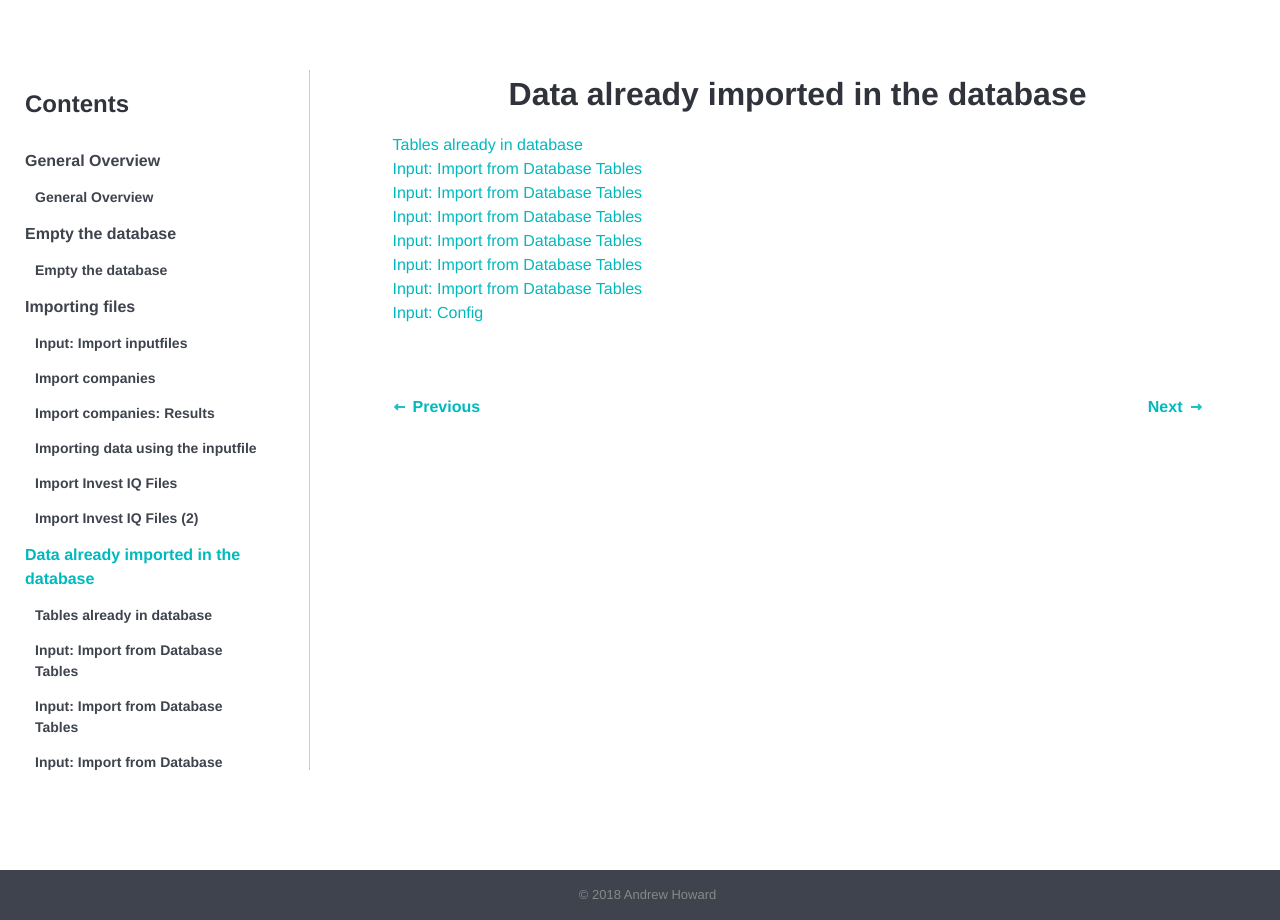
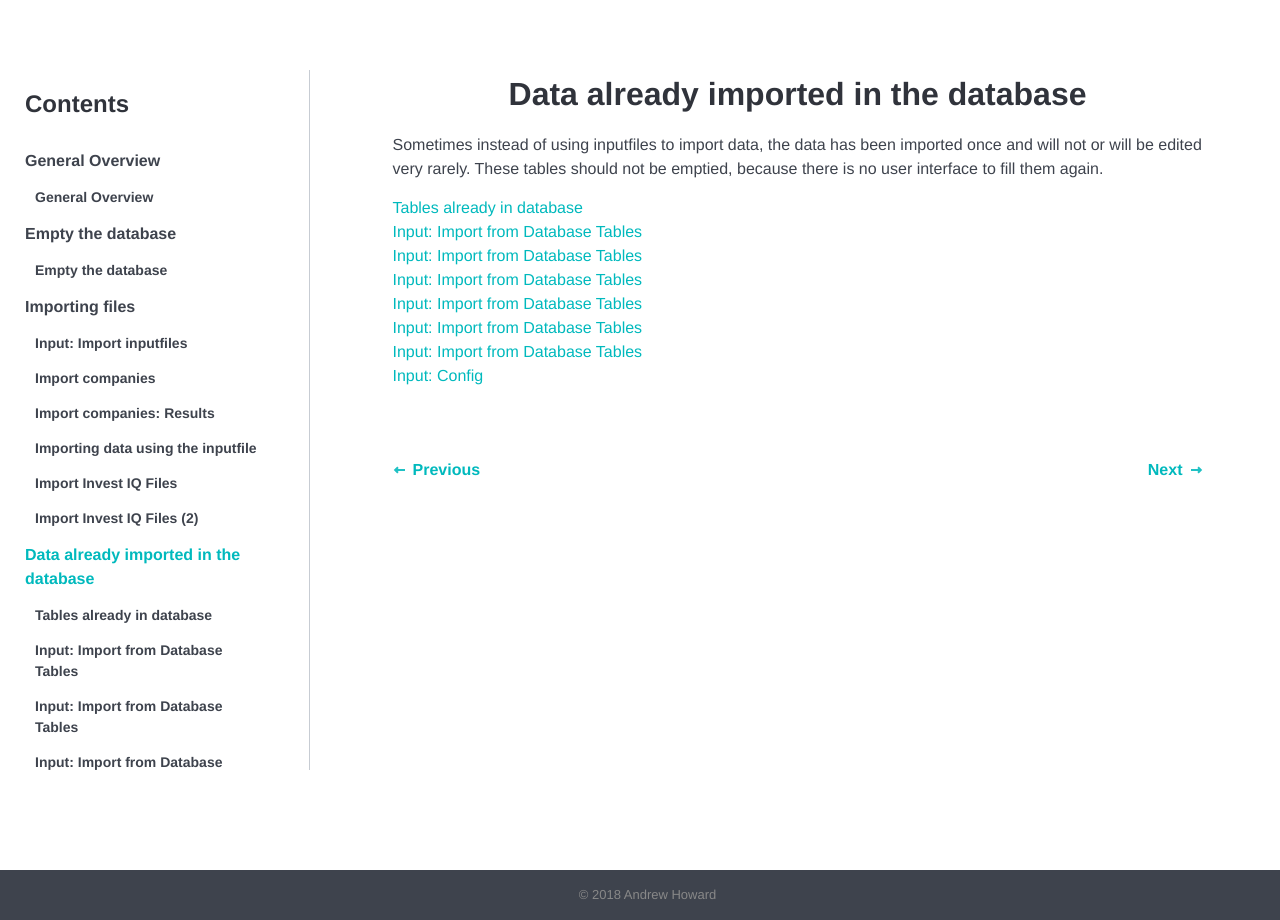
Before and after one commit to tkumpanenko/slides, a Jekyll site: the page built from _topic/012.html, in a window 1280 px wide. Built offline with Jekyll 4.4.1, drawn with Linux system fonts in a browser that asks for light colours.

Commit message:
Update from Forestry.io - 012.html

```diff
--- a/_topic/012.html
+++ b/_topic/012.html
@@ -4,5 +4,6 @@ slug: data-in-database
 order: 4
 date: 2018-01-18 19:31:06 +0000
 ---
-
 <h3>Data already imported in the database</h3>
+<p>Sometimes instead of using inputfiles to import data, the data has been imported once and will not or will be edited very rarely. These tables should not be emptied, because there is no user interface to fill them again.
+</p>
```
